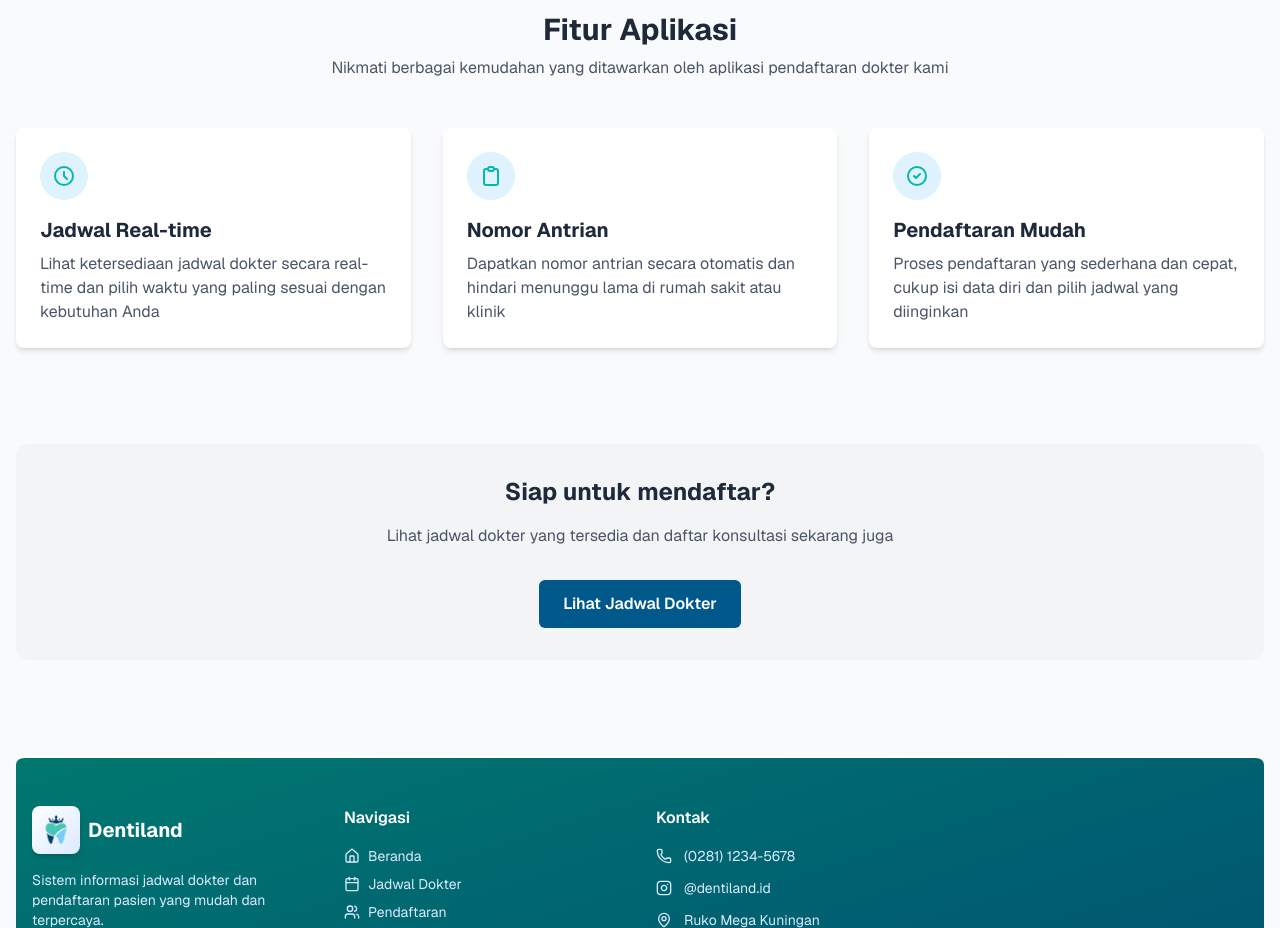
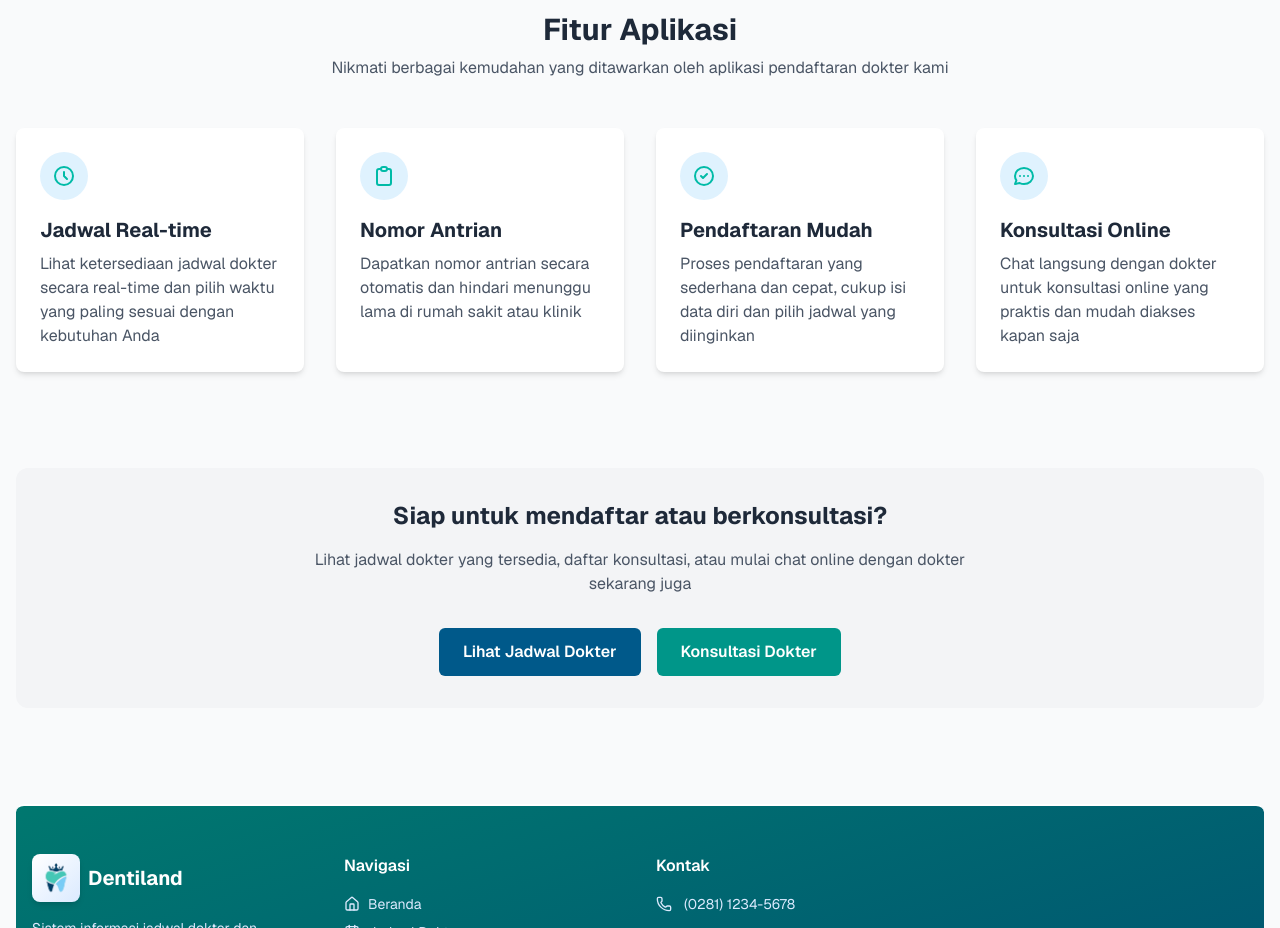
Before and after one commit to buriane/ryan-app, a Next.js app: page / in a window 1280 px wide. Shown: the part 980-1908 px from the top of the page. Built offline with nearby package versions, Linux system fonts and the light colour scheme; no server answers.

Commit message:
udah selesai

```diff
--- a/src/app/page.tsx
+++ b/src/app/page.tsx
@@ -268,7 +268,7 @@ export default function Home() {
           </motion.p>
         </motion.div>
 
-        <div className="grid grid-cols-1 md:grid-cols-3 gap-8">
+        <div className="grid grid-cols-1 md:grid-cols-4 gap-8">
           <motion.div
             initial={{ opacity: 0, y: 30 }}
             whileInView={{ opacity: 1, y: 0 }}
@@ -296,7 +296,7 @@ export default function Home() {
             initial={{ opacity: 0, y: 30 }}
             whileInView={{ opacity: 1, y: 0 }}
             viewport={{ once: true }}
-            transition={{ duration: 0.5, delay: 0.3 }}
+            transition={{ duration: 0.5, delay: 0.2 }}
             whileHover={{ scale: 1.03, boxShadow: "0px 10px 20px rgba(0,0,0,0.1)" }}
             className="bg-white p-6 rounded-lg shadow-md"
           >
@@ -319,7 +319,7 @@ export default function Home() {
             initial={{ opacity: 0, y: 30 }}
             whileInView={{ opacity: 1, y: 0 }}
             viewport={{ once: true }}
-            transition={{ duration: 0.5, delay: 0.5 }}
+            transition={{ duration: 0.5, delay: 0.3 }}
             whileHover={{ scale: 1.03, boxShadow: "0px 10px 20px rgba(0,0,0,0.1)" }}
             className="bg-white p-6 rounded-lg shadow-md"
           >
@@ -335,6 +335,29 @@ export default function Home() {
             <h3 className="text-xl font-bold text-gray-800 mb-2">Pendaftaran Mudah</h3>
             <p className="text-gray-600">
               Proses pendaftaran yang sederhana dan cepat, cukup isi data diri dan pilih jadwal yang diinginkan
+            </p>
+          </motion.div>
+
+          <motion.div
+            initial={{ opacity: 0, y: 30 }}
+            whileInView={{ opacity: 1, y: 0 }}
+            viewport={{ once: true }}
+            transition={{ duration: 0.5, delay: 0.4 }}
+            whileHover={{ scale: 1.03, boxShadow: "0px 10px 20px rgba(0,0,0,0.1)" }}
+            className="bg-white p-6 rounded-lg shadow-md"
+          >
+            <motion.div
+              whileHover={{ rotate: 360 }}
+              transition={{ duration: 0.8, ease: "easeInOut" }}
+              className="w-12 h-12 bg-sky-100 text-teal-500 rounded-full flex items-center justify-center mb-4"
+            >
+              <svg xmlns="http://www.w3.org/2000/svg" className="h-6 w-6" fill="none" viewBox="0 0 24 24" stroke="currentColor">
+                <path strokeLinecap="round" strokeLinejoin="round" strokeWidth={2} d="M8 12h.01M12 12h.01M16 12h.01M21 12c0 4.418-4.03 8-9 8a9.863 9.863 0 01-4.255-.949L3 20l1.395-3.72C3.512 15.042 3 13.574 3 12c0-4.418 4.03-8 9-8s9 3.582 9 8z" />
+              </svg>
+            </motion.div>
+            <h3 className="text-xl font-bold text-gray-800 mb-2">Konsultasi Online</h3>
+            <p className="text-gray-600">
+              Chat langsung dengan dokter untuk konsultasi online yang praktis dan mudah diakses kapan saja
             </p>
           </motion.div>
         </div>
@@ -355,7 +378,7 @@ export default function Home() {
           transition={{ duration: 0.5, delay: 0.2 }}
           className="text-2xl font-bold text-gray-800 mb-4"
         >
-          Siap untuk mendaftar?
+          Siap untuk mendaftar atau berkonsultasi?
         </motion.h2>
         <motion.p
           initial={{ opacity: 0 }}
@@ -364,7 +387,7 @@ export default function Home() {
           transition={{ duration: 0.5, delay: 0.3 }}
           className="text-gray-600 max-w-2xl mx-auto mb-8"
         >
-          Lihat jadwal dokter yang tersedia dan daftar konsultasi sekarang juga
+          Lihat jadwal dokter yang tersedia, daftar konsultasi, atau mulai chat online dengan dokter sekarang juga
         </motion.p>
         <motion.div
           initial={{ opacity: 0, scale: 0.9 }}
@@ -378,8 +401,13 @@ export default function Home() {
               Lihat Jadwal Dokter
             </Link>
           </motion.div>
+          <motion.div whileHover={{ scale: 1.05 }} whileTap={{ scale: 0.95 }}>
+            <Link href="/konsultasi" className="block bg-teal-600 hover:bg-teal-700 text-white px-6 py-3 rounded-md font-semibold transition-colors">
+              Konsultasi Dokter
+            </Link>
+          </motion.div>
         </motion.div>
-      </motion.section>
-    </div>
+    </motion.section>
+    </div >
   );
 }
--- a/src/app/tentang/page.tsx
+++ b/src/app/tentang/page.tsx
@@ -317,6 +317,7 @@ export default function AboutUsPage() {
                             transition={{ duration: 0.6, delay: 0.8 }}
                             className="mt-16"
                         >
+                            <div className="flex flex-col sm:flex-row gap-4 justify-center">
                                 <motion.div
                                     whileHover={{ scale: 1.05, y: -2 }}
                                     whileTap={{ scale: 0.98 }}
@@ -336,6 +337,27 @@ export default function AboutUsPage() {
                                         </div>
                                     </Link>
                                 </motion.div>
+
+                                <motion.div
+                                    whileHover={{ scale: 1.05, y: -2 }}
+                                    whileTap={{ scale: 0.98 }}
+                                >
+                                    <Link
+                                        href="/konsultasi"
+                                        className="inline-block bg-teal-600 text-white px-8 py-4 rounded-2xl font-bold text-lg shadow-2xl hover:bg-teal-700 transition-all duration-300"
+                                    >
+                                        <div className="flex items-center gap-2">
+                                            <span>Konsultasi Dokter</span>
+                                            <motion.span
+                                                animate={{ scale: [1, 1.1, 1] }}
+                                                transition={{ duration: 2, repeat: Infinity }}
+                                            >
+                                                💬
+                                            </motion.span>
+                                        </div>
+                                    </Link>
+                                </motion.div>
+                            </div>
                         </motion.div>
                     </motion.div>
                 </div>
```
Lines whose indentation alone changed are shown as unchanged.
